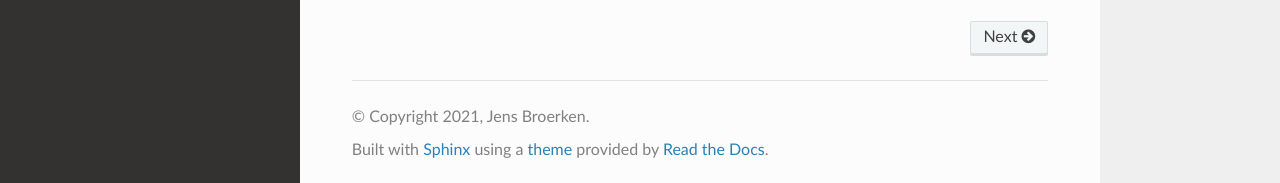
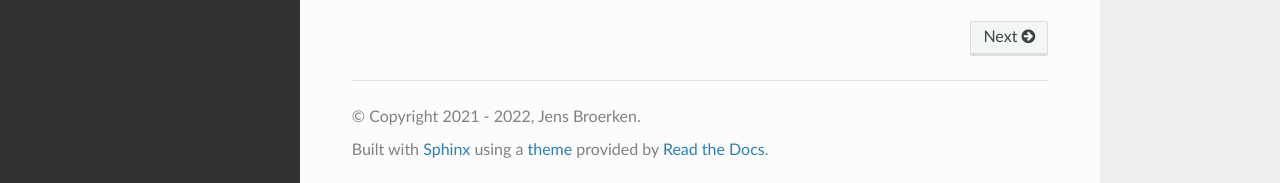
Before and after one commit to jbroerken/libmrhev, a Sphinx documentation site: the page built from doc/source/index.rst, in a window 1280 px wide and 900 px high, scrolled down 861 px. Shown: the part 714-897 px from the top of the window. Built offline with Sphinx 7.4.7 and the Read the Docs theme 2.0.0, drawn with Linux system fonts in a browser that asks for light colours.

Commit message:
Update copyright

```diff
--- a/doc/source/conf.py
+++ b/doc/source/conf.py
@@ -18,7 +18,7 @@
 # -- Project information -----------------------------------------------------
 
 project = 'libmrhev'
-copyright = '2021, Jens Broerken'
+copyright = '2021 - 2022, Jens Broerken'
 author = 'Jens Broerken'
 
 # The full version, including alpha/beta/rc tags
```
